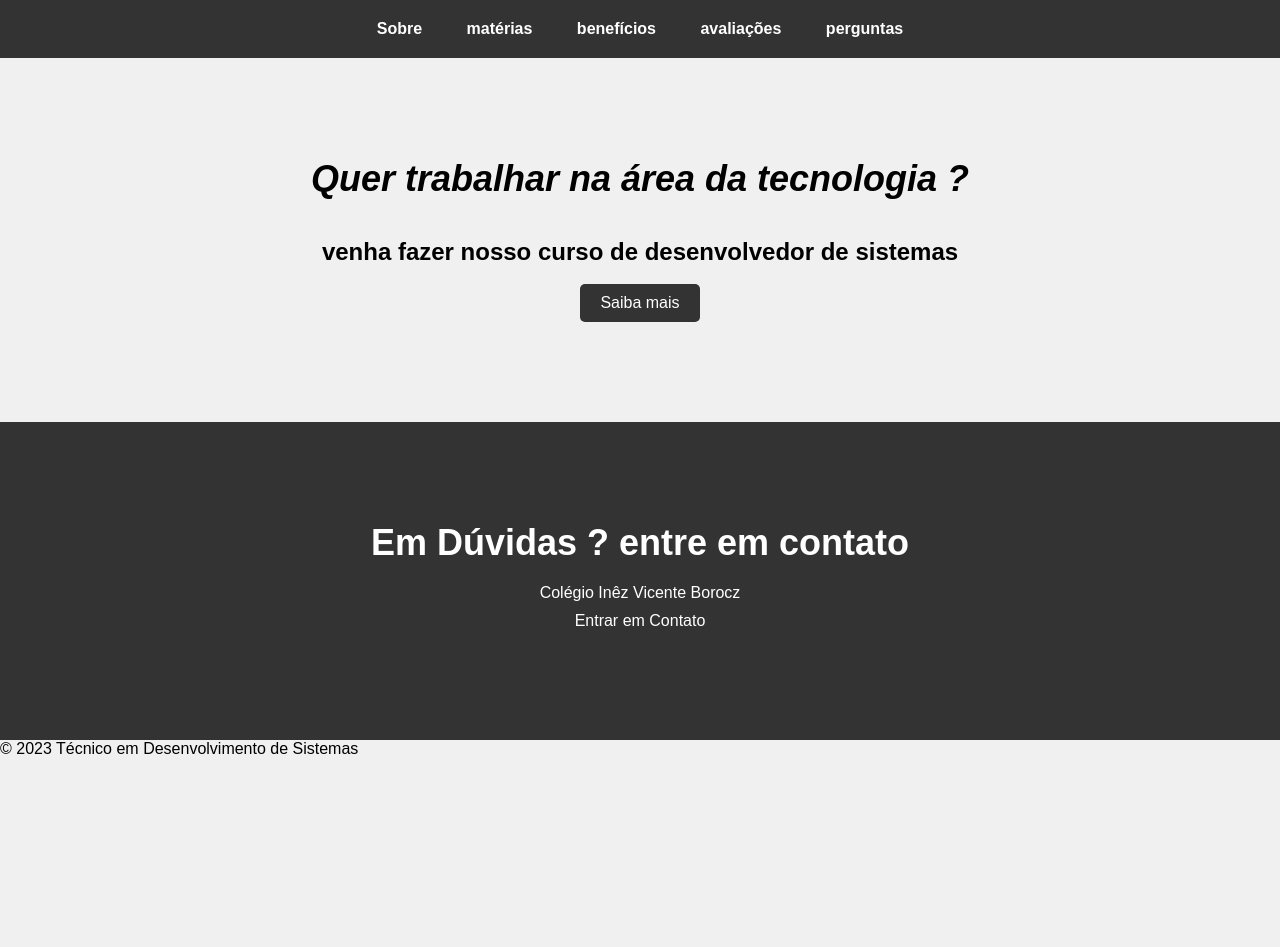
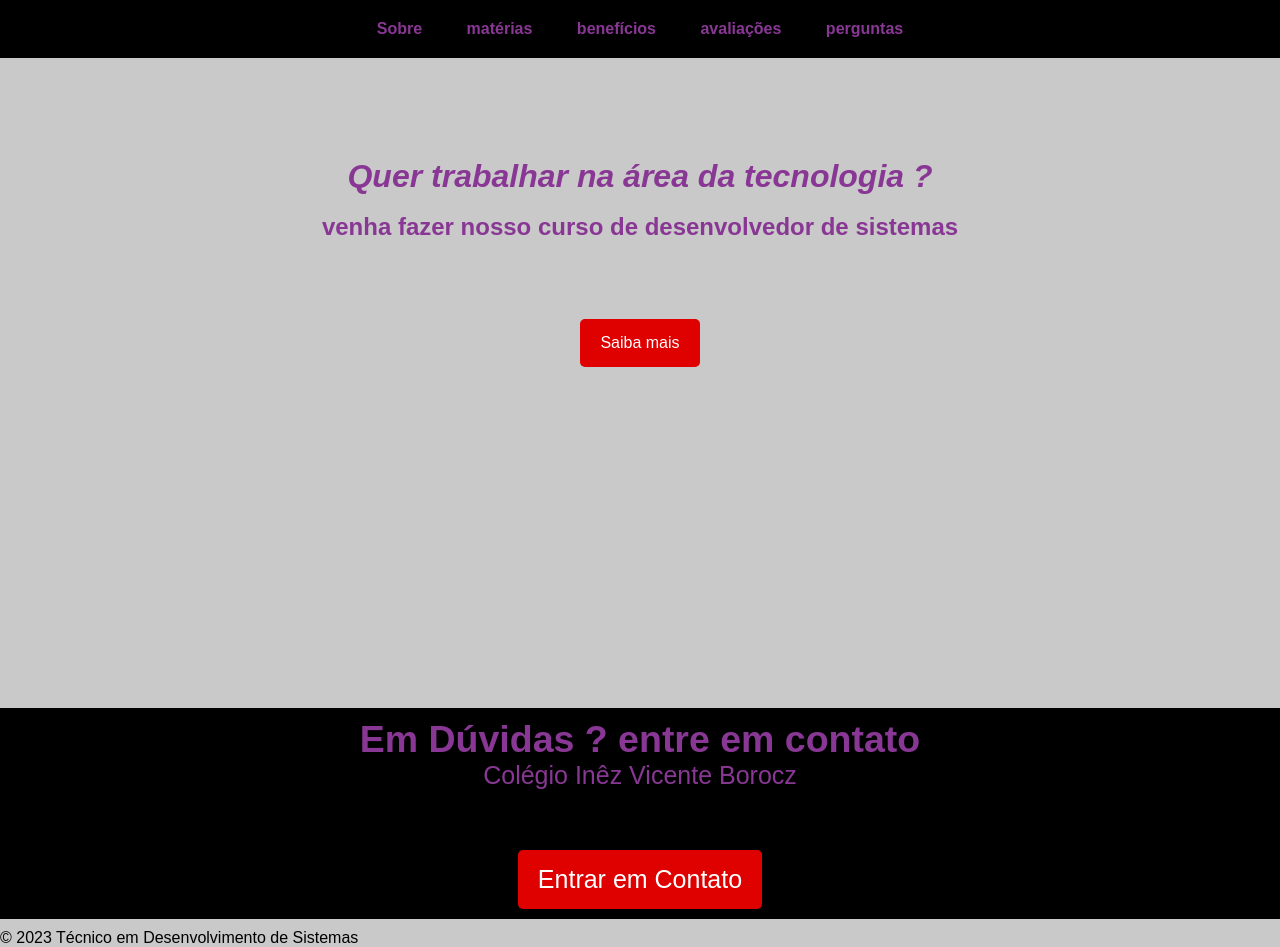
Before and after one commit to joicevitoriacidreira/landing_page.nova, a plain HTML site: page index.html in a window 1280 px wide. Before the commit the page ends 800 px from the top, so only its background shows below. Drawn offline with Linux system fonts and the light colour scheme.

Commit message:
Update style.css

```diff
--- a/style.css
+++ b/style.css
@@ -1,4 +1,3 @@
-/* Reset de estilos para remover margens e preenchimentos padrão do navegador */
 body, h1, h2, p, ul, li {
     margin: 0;
     padding: 0;
@@ -7,13 +6,15 @@ body, h1, h2, p, ul, li {
 /* Estilos gerais */
 body {
     font-family: Arial, sans-serif;
-    background-color: #f0f0f0;
+    background-color: #cac9c9;
 }
 
-header {
-    background-color: #333;
-    color: #fff;
+
+.cabecalho {
+    background-color: #000000;
+    color: rgb(161, 86, 86);
     padding: 20px 0;
+
 }
 
 nav ul {
@@ -28,14 +29,18 @@ nav li {
 
 nav a {
     text-decoration: none;
-    color: #fff;
+    color: #893794;
     font-weight: bold;
 }
 
 .hero {
     text-align: center;
     padding: 100px 0;
+    height: 350px;
+    color: #893794;
 }
+
+ }
 
 .hero h1 {
     font-size: 36px;
@@ -44,11 +49,12 @@ nav a {
 
 .cta-button {
     display: inline-block;
-    padding: 10px 20px;
-    background-color: #333;
+    padding: 15px 20px;
+    background-color: rgb(223, 0, 0);
     color: #fff;
     text-decoration: none;
     border-radius: 5px;
+    margin-top: 60px;
 }
 
 .features {
@@ -58,30 +64,33 @@ nav a {
     padding: 40px 0;
 }
 
-.feature {
-    text-align: center;
-}
 
-.feature h2 {
-    font-size: 24px;
-    margin-bottom: 10px;
-}
 
 .contact {
     text-align: center;
-    padding: 100px 0;
-    background-color: #333;
-    color: #fff;
+    padding: 20px 0;
+    background-color: #000000;
+    color: #893794;
 }
 
-.contact h2 {
-    font-size: 36px;
-    margin-bottom: 20px;
+.contact  {
+
+    font-size: 25px;
+    margin-top: 100px;
+    margin-bottom: 10px;
+    padding:10px ;
+
+}
+
+}
 }
 
 .footer {
     text-align: center;
-    background-color: #333;
+    background-color: rgb(194, 116, 116);
     color: #fff;
-    padding: 10px 0;
+    padding:10px;
+
+
+
 }
```
